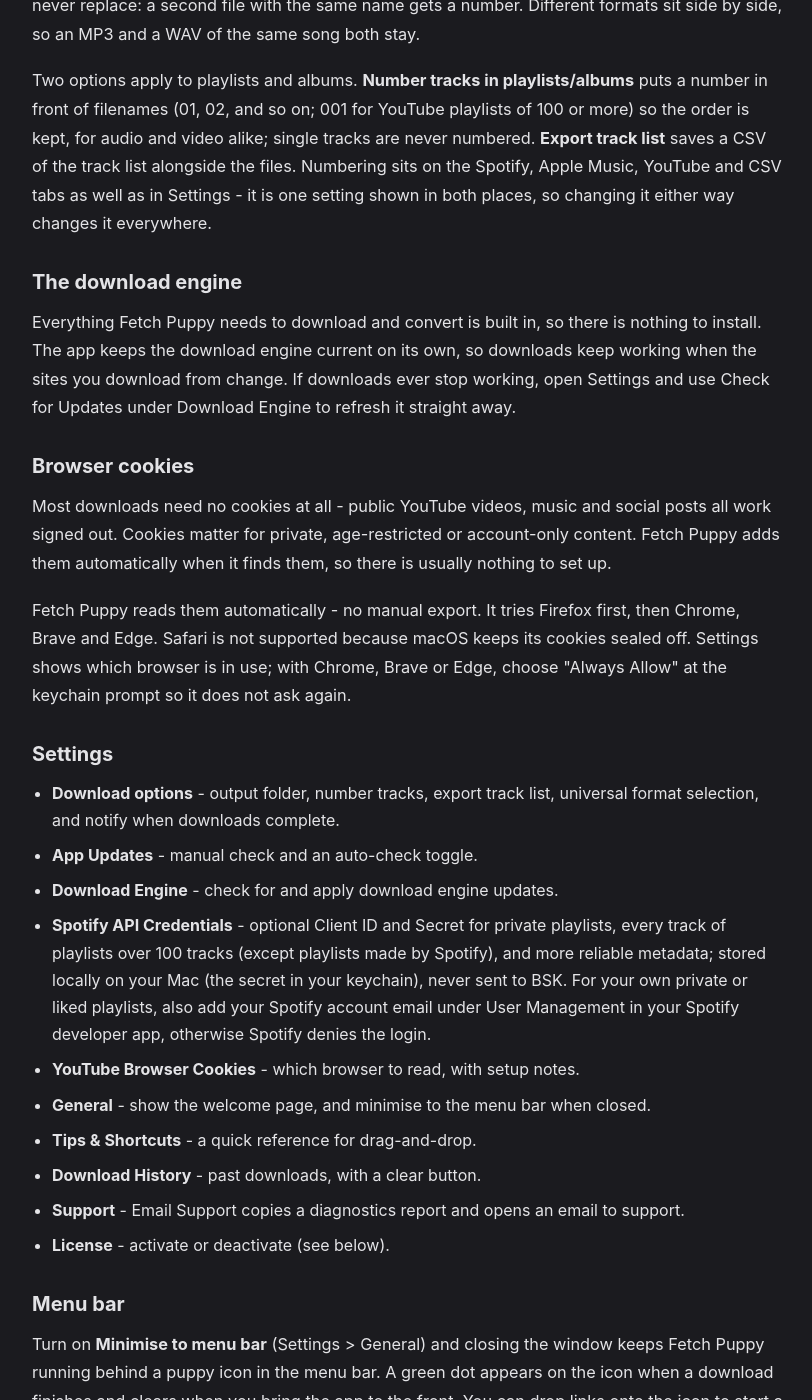
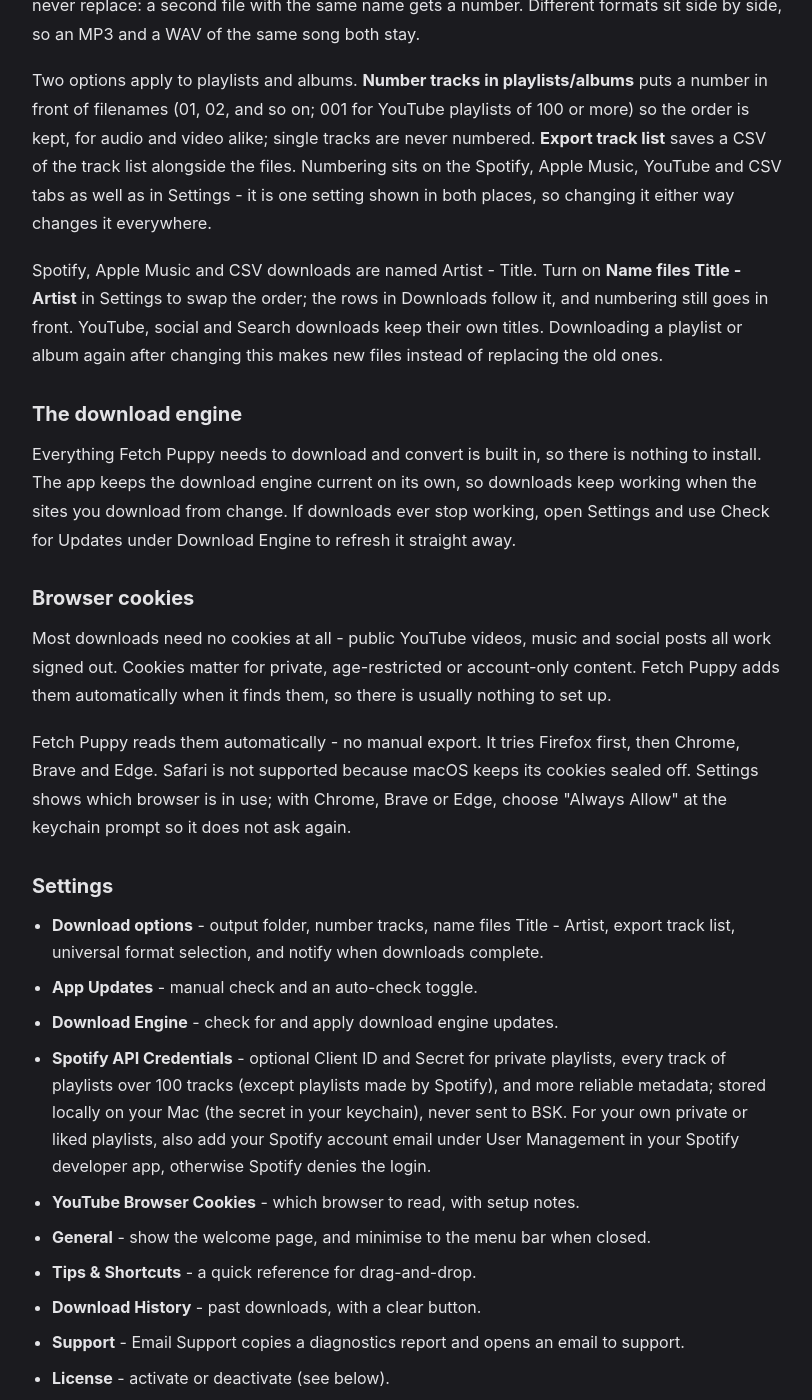
Before and after one commit to BSKapps/bskapps.github.io, a Jekyll site: the page built from articles/fetch-puppy-guide/index.html, in a window 1280 px wide and 1400 px high, scrolled down 2519 px. Shown: the whole window, without its empty margins (232-1044 px from the left). Built offline with Jekyll 4.4.1, drawn with Linux system fonts in a browser that asks for light colours; some of the changed text lies outside the part shown.

Commit message:
Fetch Puppy guide: Name files Title - Artist, updated for version 2.9

```diff
--- a/_data/guides/fetch-puppy-guide.json
+++ b/_data/guides/fetch-puppy-guide.json
@@ -4,7 +4,7 @@
   "web": {
     "pageTitle": "Fetch Puppy user guide - BSK Apps",
     "h1": "Fetch Puppy user guide",
-    "dateLine": "Updated for version 2.8",
+    "dateLine": "Updated for version 2.9",
     "description": "A how-to guide for Fetch Puppy: the download modes, choosing audio and video formats, the queue, output folders, browser cookies, the download engine and settings.",
     "canonical": "https://bskapps.com/articles/fetch-puppy-guide/",
     "ogTitle": "Fetch Puppy user guide",
@@ -115,6 +115,10 @@
         {
           "type": "paragraph",
           "text": "Two options apply to playlists and albums. **Number tracks in playlists/albums** puts a number in front of filenames (01, 02, and so on; 001 for YouTube playlists of 100 or more) so the order is kept, for audio and video alike; single tracks are never numbered. **Export track list** saves a CSV of the track list alongside the files. Numbering sits on the Spotify, Apple Music, YouTube and CSV tabs as well as in Settings - it is one setting shown in both places, so changing it either way changes it everywhere."
+        },
+        {
+          "type": "paragraph",
+          "text": "Spotify, Apple Music and CSV downloads are named Artist - Title. Turn on **Name files Title - Artist** in Settings to swap the order; the rows in Downloads follow it, and numbering still goes in front. YouTube, social and Search downloads keep their own titles. Downloading a playlist or album again after changing this makes new files instead of replacing the old ones."
         }
       ]
     },
@@ -149,7 +153,7 @@
         {
           "type": "bullets",
           "items": [
-            "**Download options** - output folder, number tracks, export track list, universal format selection, and notify when downloads complete.",
+            "**Download options** - output folder, number tracks, name files Title - Artist, export track list, universal format selection, and notify when downloads complete.",
             "**App Updates** - manual check and an auto-check toggle.",
             "**Download Engine** - check for and apply download engine updates.",
             "**Spotify API Credentials** - optional Client ID and Secret for private playlists, every track of playlists over 100 tracks (except playlists made by Spotify), and more reliable metadata; stored locally on your Mac (the secret in your keychain), never sent to BSK. For your own private or liked playlists, also add your Spotify account email under User Management in your Spotify developer app, otherwise Spotify denies the login.",
```
